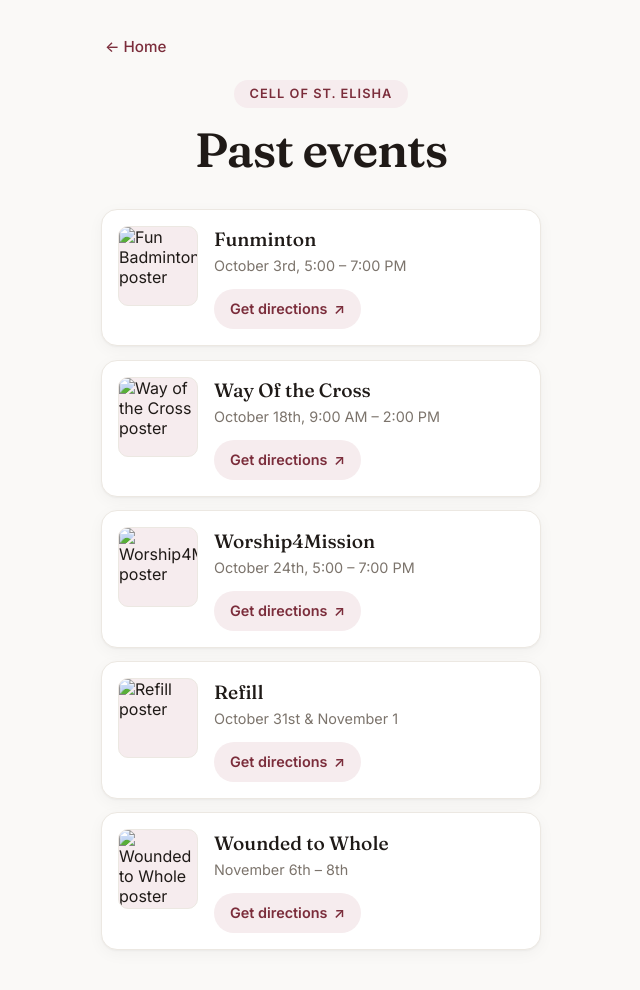
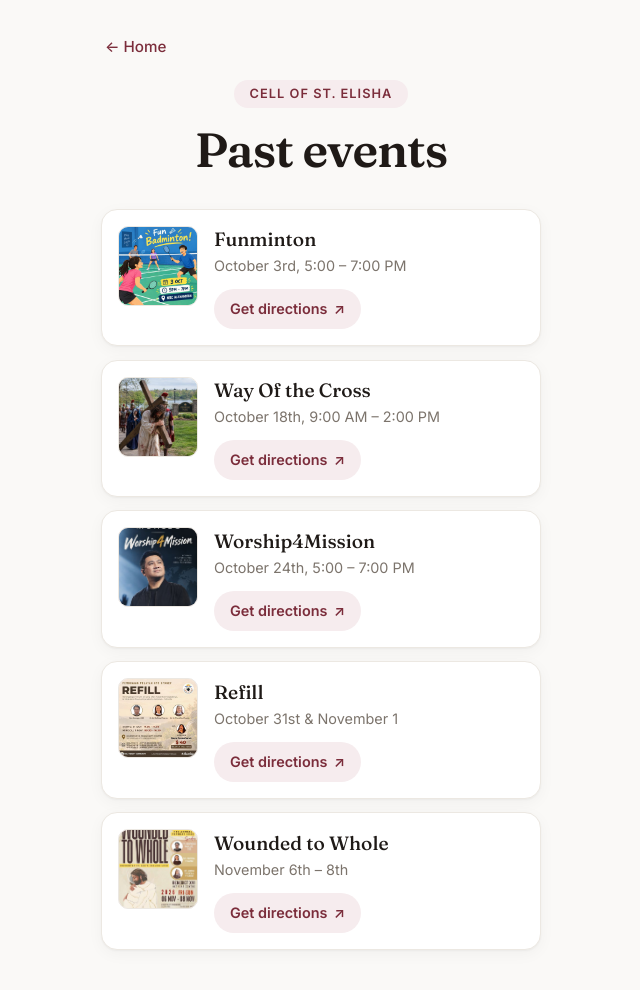
Before and after one commit to jmyprasetyo/elishacellgroup, a plain HTML site: page pages/past-events.html in a window 1280 px wide. Shown: the whole page, without its empty margins (319-959 px from the left). Drawn offline with Linux system fonts and the light colour scheme.

Commit message:
Update past-events.html

```diff
--- a/pages/past-events.html
+++ b/pages/past-events.html
@@ -191,7 +191,7 @@
 
   <ul>
     <li class="card">
-      <div class="poster"><img src="images/funminton.jpg" alt="Fun Badminton poster"></div>
+      <div class="poster"><img src="../images/funminton.jpg" alt="Fun Badminton poster"></div>
       <div class="event">
         <h2>Funminton</h2>
         <p class="when">October 3rd, 5:00 – 7:00 PM</p>
@@ -199,7 +199,7 @@
       </div>
     </li>
     <li class="card">
-      <div class="poster"><img src="images/way-of-the-cross.jpg" alt="Way of the Cross poster"></div>
+      <div class="poster"><img src="../images/way-of-the-cross.jpg" alt="Way of the Cross poster"></div>
       <div class="event">
         <h2>Way Of the Cross</h2>
         <p class="when">October 18th, 9:00 AM – 2:00 PM</p>
@@ -207,7 +207,7 @@
       </div>
     </li>
     <li class="card">
-      <div class="poster"><img src="images/worship4mission.jpg" alt="Worship4Mission poster"></div>
+      <div class="poster"><img src="../images/worship4mission.jpg" alt="Worship4Mission poster"></div>
       <div class="event">
         <h2>Worship4Mission</h2>
         <p class="when">October 24th, 5:00 – 7:00 PM</p>
@@ -215,7 +215,7 @@
       </div>
     </li>
     <li class="card">
-      <div class="poster"><img src="images/refill.jpg" alt="Refill poster"></div>
+      <div class="poster"><img src="../images/refill.jpg" alt="Refill poster"></div>
       <div class="event">
         <h2>Refill</h2>
         <p class="when">October 31st &amp; November 1</p>
@@ -223,7 +223,7 @@
       </div>
     </li>
     <li class="card">
-      <div class="poster"><img src="images/wounded-to-whole.jpg" alt="Wounded to Whole poster"></div>
+      <div class="poster"><img src="../images/wounded-to-whole.jpg" alt="Wounded to Whole poster"></div>
       <div class="event">
         <h2>Wounded to Whole</h2>
         <p class="when">November 6th – 8th</p>
```
